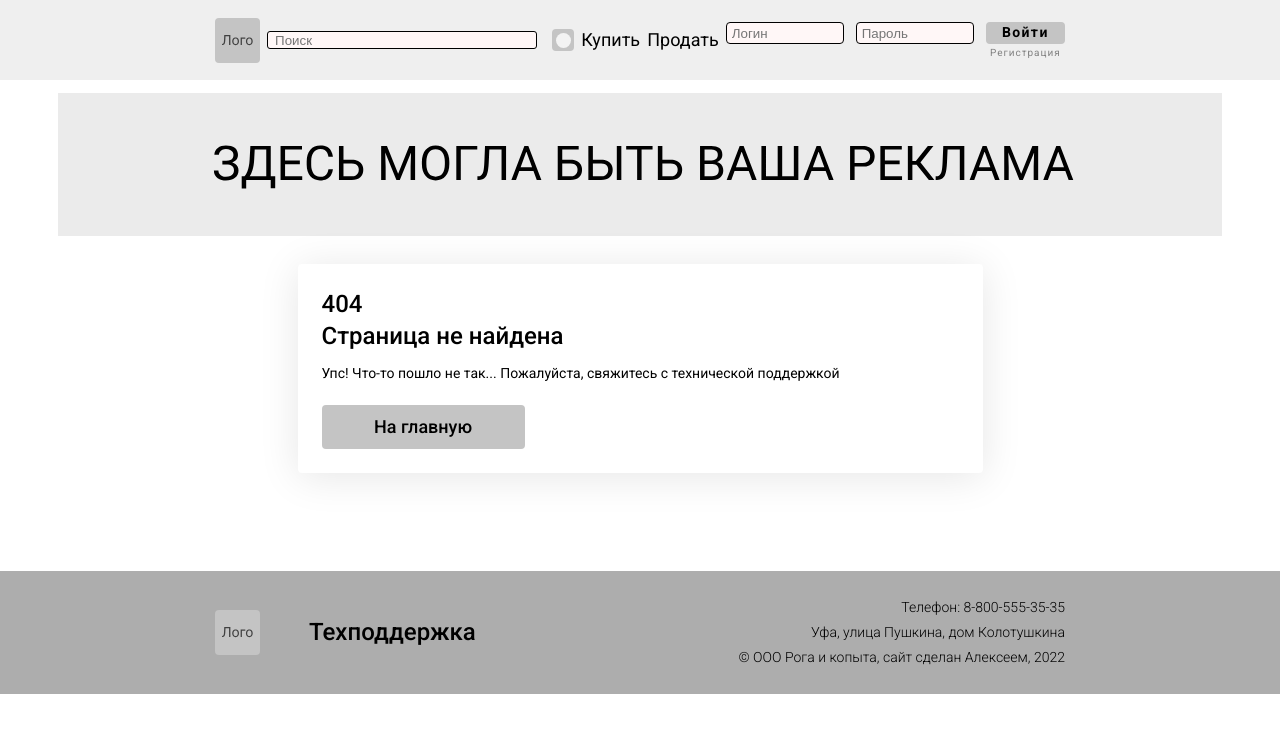
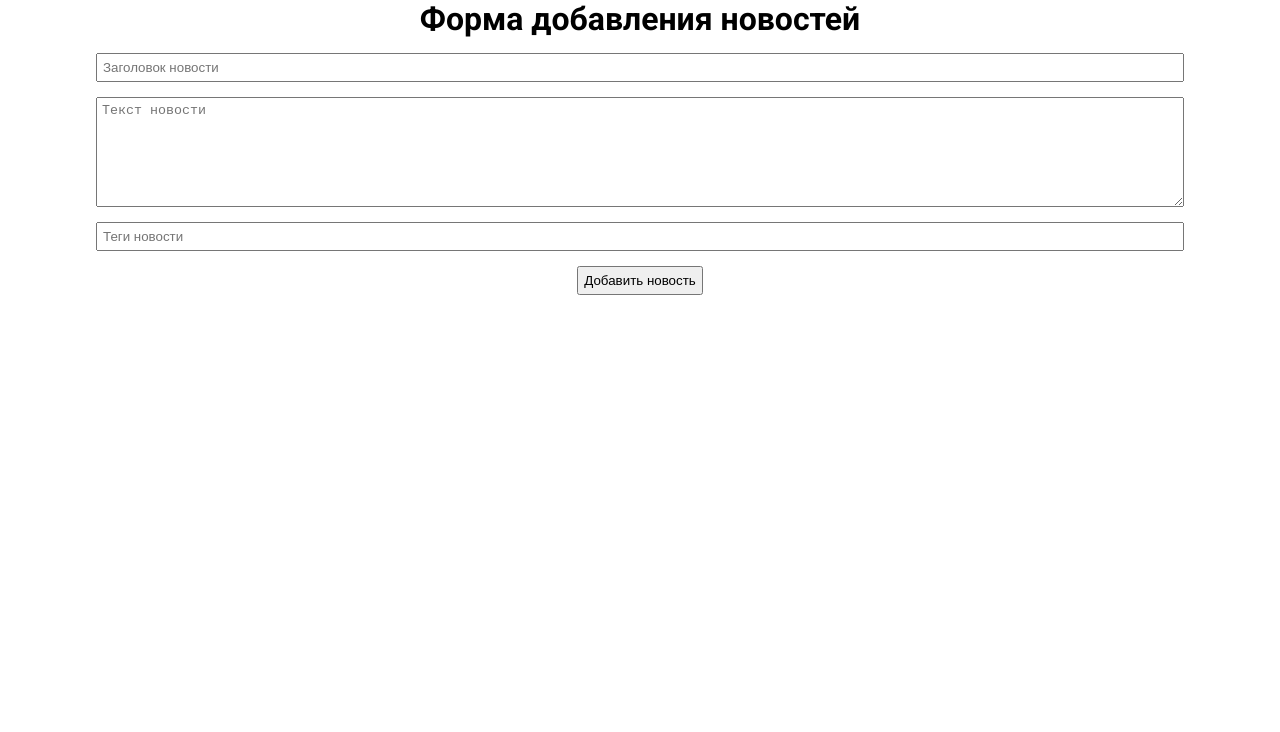
Before and after one commit to ad-Ham/NextJS-site-for-marketplace-of-metall-materials, a Next.js app: page /addnews in a window 1280 px wide. Before the commit this address had no page. Shown: the top 732 px of the page. Built offline with nearby package versions, Linux system fonts and the light colour scheme.

Commit message:
Страничка добавления новостей

```diff
--- /dev/null
+++ b/pages/addnews.js
@@ -0,0 +1,107 @@
+import Head from 'next/head'
+import { useState } from 'react';
+
+export default function Addnews() {
+	const [newsStatus, setNewsStatus] = useState('');
+
+	const [text, setText] = useState('');
+	const [title, setTitle] = useState('');
+	const [tags, setTags] = useState('');
+
+	const handleSubmit = e => {
+		e.preventDefault();
+		const data = {
+			title,
+			text,
+			tags
+		};
+		let date = new Date().toJSON().split("T")[0];
+
+		console.log(JSON.stringify({
+			title,
+			text,
+			tags,
+			date
+		}));
+		fetch('http://localhost:3001/newsquery', {
+			method: 'POST',
+			headers: {
+				'Accept': 'application/json',
+				'Content-Type': 'application/json',
+				'User-Agent': '*'
+			},
+			body:JSON.stringify({
+			title,
+			text,
+			tags,
+			date
+			})
+		})
+			.then(response => response.json())
+			.then(result => {
+				console.log(result);
+			})
+			.catch(err => {
+				if (err) {
+					console.log(err);
+				}
+			})
+	};
+
+	return (<>
+
+		<h1>Форма добавления новостей</h1>
+		<form onSubmit={handleSubmit}>
+			<input id="title"
+				   type="text"
+				   placeholder="Заголовок новости"
+				   required
+				   maxLength="150"
+				   onChange={e => setTitle(e.target.value)}/>
+
+		   <textarea id="text"
+				  placeholder="Текст новости"
+				  required
+				  cols="100"
+				  rows="100"
+				  onChange={e => setText(e.target.value)}/>
+
+		   <input id="tags"
+				  placeholder="Теги новости"
+				  required
+				  maxLength="150"
+				  onChange={e => setTags(e.target.value)}/>
+
+		   <button className='btn' type="submit">Добавить новость</button>
+		</form>
+		<style jsx>{`
+			h1 {
+				text-align: center;
+			}
+
+			input {
+				margin-top: 15px;
+				width: 85vw;
+				padding: 5px;
+			}
+
+			textarea {
+				margin-top: 15px;
+				width: 85vw;
+				height: 110px;
+				padding: 5px;
+			}
+
+			button {
+				margin-top: 15px;
+				padding: 5px;
+			}
+
+			form {
+				display: flex;
+				flex-direction: column;
+				align-items: center;
+			}
+		`}</style>
+	</>)
+}
--- a/pages/index.js
+++ b/pages/index.js
@@ -1,9 +1,9 @@
 import Head from 'next/head'
-import { MainLayout } from '../components/MainLayout/MainLayout'
+import { MainLayout } from '../components/mainlayout/MainLayout'
 import { Portions } from '../components/Portions'
 import { Adbannertop } from '../components/Adbannertop'
-import { MainPromos } from '../components/MainPage/MainPromos'
-import { MainPageNews } from '../components/MainPage/MainPageNews'
+import { MainPromos } from '../components/mainpage/MainPromos'
+import { MainPageNews } from '../components/mainpage/MainPageNews'
 import Link from 'next/link'
 import styles from '../styles/index.module.scss'
 import { useState, useEffect } from 'react'
--- a/pages/login.js
+++ b/pages/login.js
@@ -1,5 +1,5 @@
 import Head from 'next/head'
-import {MainLayout} from '../components/MainLayout/MainLayout'
+import {MainLayout} from '../components/mainlayout/MainLayout'
 import {Portions} from '../components/Portions'
 import {LoginBlock} from '../components/login/LoginBlock'
 import {LoginForm} from '../components/login/LoginForm'
--- a/pages/newspage.js
+++ b/pages/newspage.js
@@ -1,8 +1,8 @@
 import Head from 'next/head'
-import {MainLayout} from '../components/MainLayout/MainLayout'
+import {MainLayout} from '../components/mainlayout/MainLayout'
 import {Portions} from '../components/Portions'
-import {MainPromos} from '../components/MainPage/MainPromos'
-import {MainPageNews} from '../components/MainPage/MainPageNews'
+import {MainPromos} from '../components/mainpage/MainPromos'
+import {MainPageNews} from '../components/mainpage/MainPageNews'
 import {NewsBlock} from '../components/newspage/NewsBlock'
 import {MoreNewsCard} from '../components/newspage/MoreNewsCard'
 import {Adbannertop} from '../components/Adbannertop'
--- a/pages/profile.js
+++ b/pages/profile.js
@@ -1,7 +1,7 @@
 import Head from 'next/head'
-import { MainLayout } from '../components/MainLayout/MainLayout'
+import { MainLayout } from '../components/mainlayout/MainLayout'
 import { Portions } from '../components/Portions'
-import { PersonalData } from '../components/Profile/PersonalData'
+import { PersonalData } from '../components/profile/PersonalData'
 import { Adbannertop } from '../components/Adbannertop'
 import Mypromosicon from '../public/mypromosicon.svg'
 import Submitpromoicon from '../public/submitpromoicon.svg'
--- a/pages/promopage.js
+++ b/pages/promopage.js
@@ -1,8 +1,8 @@
 import Head from 'next/head'
-import {MainLayout} from '../components/MainLayout/MainLayout'
+import {MainLayout} from '../components/mainlayout/MainLayout'
 import {Portions} from '../components/Portions'
-import {MainPromos} from '../components/MainPage/MainPromos'
-import {MainPageNews} from '../components/MainPage/MainPageNews'
+import {MainPromos} from '../components/mainpage/MainPromos'
+import {MainPageNews} from '../components/mainpage/MainPageNews'
 import {PromoBlock} from '../components/promopage/PromoBlock'
 import {MorePromosCard} from '../components/promopage/MorePromosCard'
 import {Adbannertop} from '../components/Adbannertop'
--- a/pages/reg.js
+++ b/pages/reg.js
@@ -1,6 +1,6 @@
 import Head from 'next/head'
 import { useState } from 'react';
-import { MainLayout } from '../components/MainLayout/MainLayout'
+import { MainLayout } from '../components/mainlayout/MainLayout'
 import { MainData } from '../components/reg/MainData'
 import { PersonalData } from '../components/reg/PersonalData'
 import { JurData } from '../components/reg/JurData'
--- a/pages/reset.js
+++ b/pages/reset.js
@@ -1,5 +1,5 @@
 import Head from 'next/head'
-import {MainLayout} from '../components/MainLayout/MainLayout'
+import {MainLayout} from '../components/mainlayout/MainLayout'
 import {Portions} from '../components/Portions'
 import {ResetHeader} from '../components/reset/ResetHeader'
 import {EmailInput} from '../components/reset/EmailInput'
--- a/pages/resetpassword.js
+++ b/pages/resetpassword.js
@@ -1,5 +1,5 @@
 import Head from 'next/head'
-import {MainLayout} from '../components/MainLayout/MainLayout'
+import {MainLayout} from '../components/mainlayout/MainLayout'
 import {Portions} from '../components/Portions'
 import {ResetForm} from '../components/resetpassword/ResetForm'
 import {Adbannertop} from '../components/Adbannertop'
```
Also changed, not shown: pages/buy.js (deleted, +0 -11 lines), pages/news.js (+6 -6 lines), pages/sell.js (deleted, +0 -11 lines).
